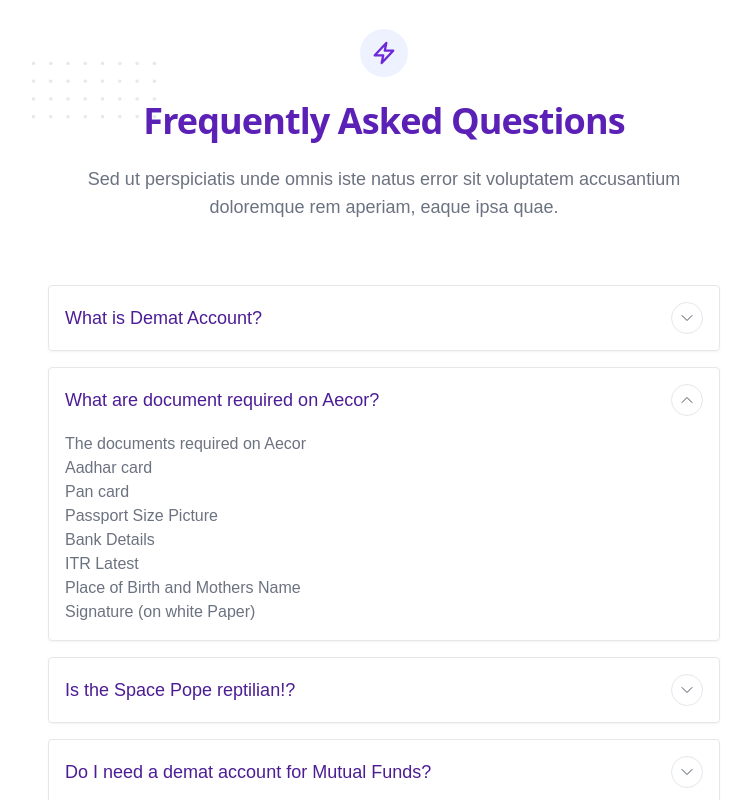
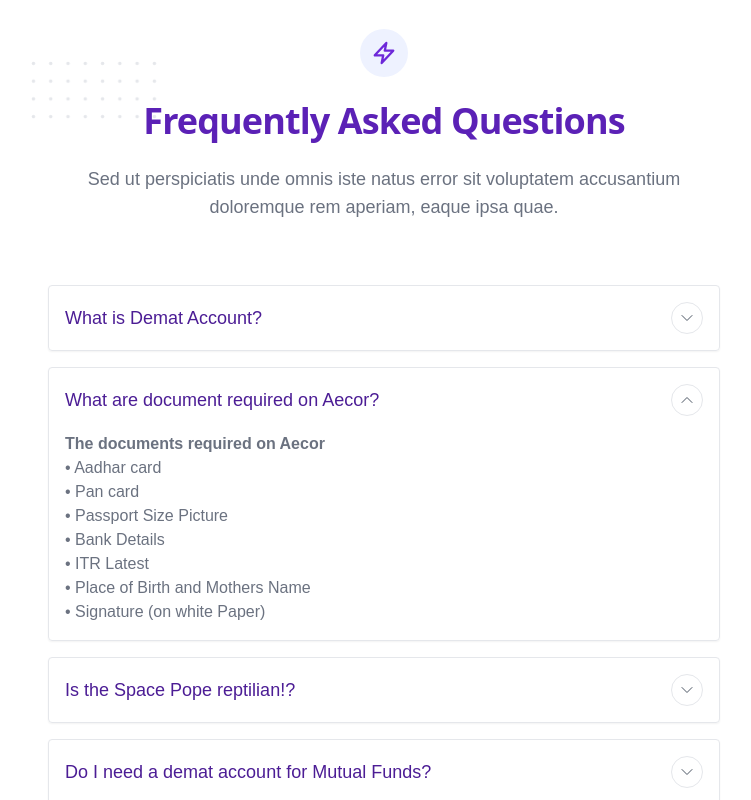
Before and after one commit to ashishmishra-bit/aecor, a Next.js app: page /signup in a window 1280 px wide. Both pictures are taken after a click on the button "What are document required on Aecor?". Shown: the part 1569-2369 px from the top of the page, without its empty margins (256-1007 px from the left). Built offline with nearby package versions, Linux system fonts and the light colour scheme.

Commit message:
faq changes

```diff
--- a/components/Faq/Faq.js
+++ b/components/Faq/Faq.js
@@ -103,16 +103,15 @@
 A demat account is an account to hold financial securities in electronic form. In India, demat accounts are maintained by two depository organisations NSDL and CDSL.
             </Item>
             <Item title="What are document required on Aecor?">
-            The documents required on Aecor
-
+            <b>The documents required on Aecor</b>
             <ul>
-            <li>Aadhar card</li>
-            <li>Pan card</li>
-            <li>Passport Size Picture</li>
-            <li>Bank Details</li>
-            <li>ITR Latest</li>
-            <li>Place of Birth and Mothers Name</li>
-            <li>Signature (on white Paper)</li>
+            <li>• Aadhar card</li>
+            <li>• Pan card</li>
+            <li>• Passport Size Picture</li>
+            <li>• Bank Details</li>
+            <li>• ITR Latest</li>
+            <li>• Place of Birth and Mothers Name</li>
+            <li>• Signature (on white Paper)</li>
             </ul>
 
 
```
